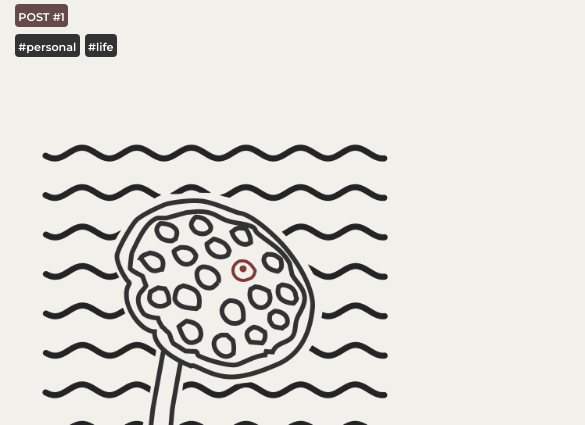
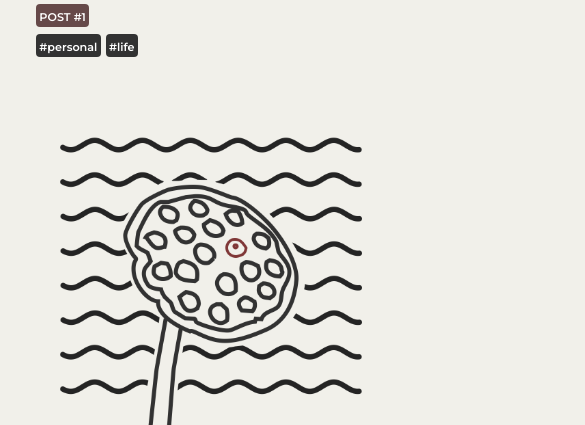
Before and after one commit to Abdo-reda/RandomRamblings, an Astro site: page /posts/post-1 in a window 390 px wide. Shown: the part 419-844 px from the top of the page, 585 px wide, since content can reach past the window. Built offline with nearby package versions, Linux system fonts and the light colour scheme; Astro itself is replaced by a stand-in of ours.

Commit message:
fixed issues with responsivness

```diff
--- a/src/layouts/MarkdownPostsLayout.astro
+++ b/src/layouts/MarkdownPostsLayout.astro
@@ -17,7 +17,9 @@ const { frontmatter } = Astro.props;
     </li>
   </ul>
   <div class="post-image">
-    <img width="400" alt={frontmatter.image.alt} src={`/posts/post-${frontmatter.post}.webp`} />
+    <img alt={frontmatter.image.alt} src={`/posts/post-${frontmatter.post}.webp`} />
   </div>
-  <slot />
+  <div>
+    <slot />
+  </div>
 </MainLayout>
--- a/src/styles/global.css
+++ b/src/styles/global.css
@@ -22,6 +22,13 @@
 .post-image {
   padding: 20px 0px;
   text-align: center;
+  max-width: 400px;
+  margin: auto;
+}
+
+.post-image img {
+  width: 100%;
+  height: auto;
 }
 
 .page-image-container {
@@ -223,7 +230,7 @@ h2 a:hover::before  {
   content: "#";
   color: var(--primary);
   position: absolute;
-  left: -1em;
+  left: -0.8em;
   font-size: larger;
 }
 
@@ -713,6 +720,7 @@ html.light {
 @media only screen and (max-width: 600px) {
   body {
     width: 350px;
+    padding: 0px 36px;
   }
 
   .navbar {
```
